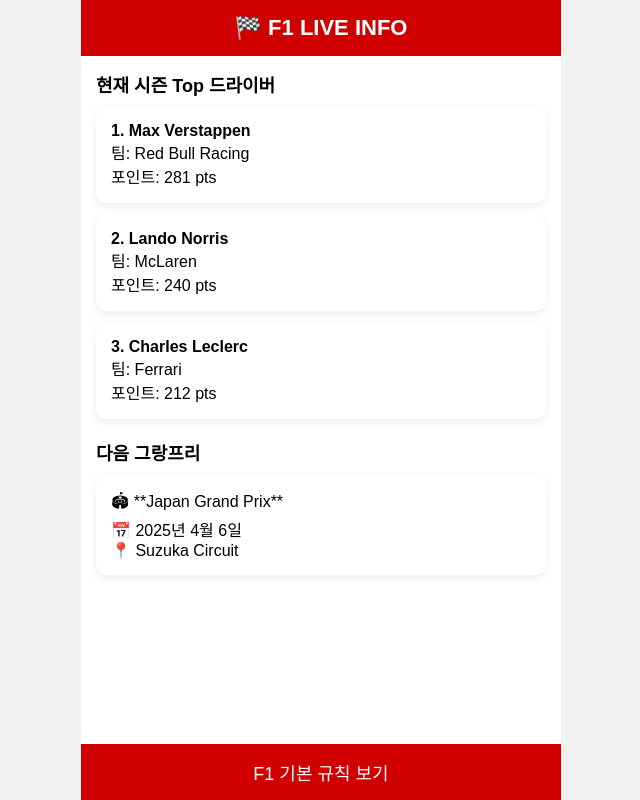
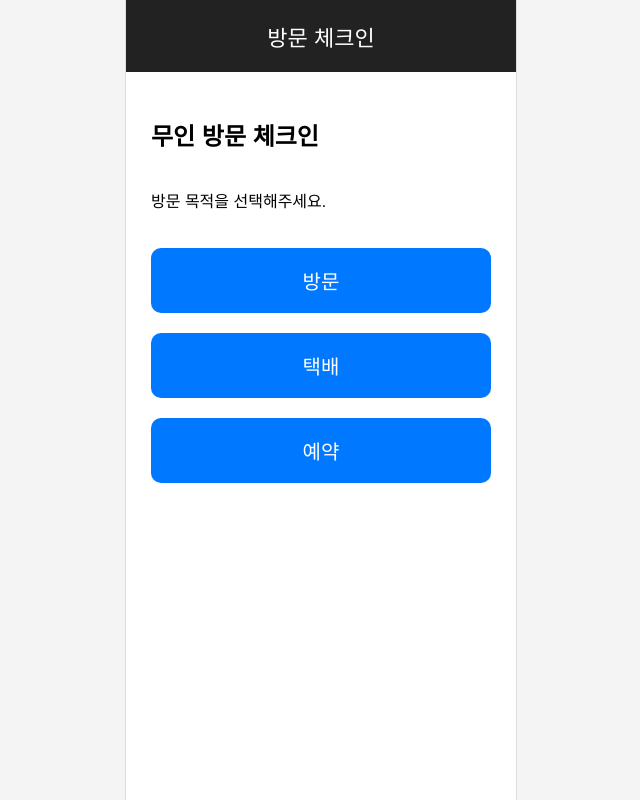
Before and after one commit to H4YI3R/moblie-prototype, a plain HTML site: page index.html in a window 1280 px wide. Shown: the whole page, without its empty margins (319-959 px from the left). Drawn offline with Linux system fonts and the light colour scheme.

Commit message:
Update index.html

```diff
--- a/index.html
+++ b/index.html
@@ -3,149 +3,161 @@
 <head>
 <meta charset="UTF-8">
 <meta name="viewport" content="width=device-width, initial-scale=1.0">
-    <title>F1 정보 서비스 (Prototype)</title>
+<title>무인 방문 체크인 키오스크</title>
 
 <style>
     body {
         margin: 0;
-            font-family: Arial, sans-serif;
-            background: #f1f1f1;
+        font-family: 'Arial', sans-serif;
+        background: #f4f4f4;
+        display: flex;
+        justify-content: center;
+        height: 100vh;
     }
 
-        .container {
-            max-width: 480px;
-            margin: 0 auto;
+    /* 키오스크 세로 화면 */
+    .screen {
+        width: 390px;
         height: 100vh;
+        background: white;
         display: flex;
         flex-direction: column;
-            background: white;
+        border-left: 1px solid #ddd;
+        border-right: 1px solid #ddd;
+        overflow: hidden;
     }
 
-        .header {
-            padding: 15px;
-            background: #d00000;
+    header {
+        background: #222;
         color: white;
+        padding: 20px;
         text-align: center;
-            font-weight: bold;
         font-size: 22px;
     }
 
-        .content {
+    .page {
         flex: 1;
-            overflow-y: auto;
-            padding: 15px;
+        display: none;
+        flex-direction: column;
+        padding: 25px;
+        animation: fade 0.3s;
     }
 
-        .section-title {
-            font-size: 18px;
-            margin-bottom: 10px;
-            font-weight: bold;
+    .page.active {
+        display: flex;
     }
 
-        .card {
-            background: white;
-            padding: 15px;
-            margin-bottom: 12px;
-            border-radius: 10px;
-            box-shadow: 0 3px 8px rgba(0,0,0,0.08);
+    @keyframes fade {
+        from { opacity: 0; }
+        to { opacity: 1; }
     }
 
-        .bottom-btn {
-            position: sticky;
-            bottom: 0;
-            background: #d00000;
-            padding: 15px;
+    .btn {
+        background: #0078ff;
+        color: white;
+        padding: 18px;
+        margin-top: 20px;
+        border-radius: 10px;
+        font-size: 20px;
         text-align: center;
-            color: white;
-            font-size: 18px;
         cursor: pointer;
+        user-select: none;
     }
 
-        /* Modal */
-        .modal-overlay {
-            display: none;
-            position: fixed;
-            top:0; left:0;
-            width:100%; height:100%;
-            background: rgba(0,0,0,0.5);
-            justify-content:center;
-            align-items:center;
+    .btn:hover {
+        background: #006ae0;
     }
 
-        .modal {
-            width: 80%;
-            background: white;
-            padding: 20px;
+    input {
+        padding: 15px;
+        font-size: 18px;
         border-radius: 10px;
+        border: 1px solid #ccc;
+        margin-top: 10px;
     }
 
-        .close-btn {
-            margin-top: 15px;
-            background: #d00000;
-            padding: 10px;
+    .success {
+        font-size: 26px;
         text-align: center;
-            border-radius: 8px;
-            color: white;
-            cursor: pointer;
+        margin-top: 80px;
     }
 </style>
 </head>
+
 <body>
+<div class="screen">
 
-<div class="container">
-    <div class="header">🏁 F1 LIVE INFO</div>
+    <header>방문 체크인</header>
 
-    <div class="content">
-        <div class="section-title">현재 시즌 Top 드라이버</div>
+    <!-- 1. 시작 페이지 -->
+    <div class="page active" id="page-start">
+        <h2>무인 방문 체크인</h2>
+        <p>방문 목적을 선택해주세요.</p>
 
-        <div class="card">
-            <strong>1. Max Verstappen</strong><br>
-            팀: Red Bull Racing<br>
-            포인트: 281 pts
+        <div class="btn" onclick="go('page-visit')">방문</div>
+        <div class="btn" onclick="go('page-delivery')">택배</div>
+        <div class="btn" onclick="go('page-reserve')">예약</div>
     </div>
 
-        <div class="card">
-            <strong>2. Lando Norris</strong><br>
-            팀: McLaren<br>
-            포인트: 240 pts
+    <!-- 2. 방문자 정보 입력 -->
+    <div class="page" id="page-visit">
+        <h2>방문자 정보 입력</h2>
+
+        <label>이름</label>
+        <input type="text" id="name">
+
+        <label style="margin-top:15px;">전화번호</label>
+        <input type="text" id="phone" placeholder="010-0000-0000">
+
+        <div class="btn" onclick="complete()">체크인 완료</div>
+        <div class="btn" style="background:#888;" onclick="go('page-start')">뒤로가기</div>
     </div>
 
-        <div class="card">
-            <strong>3. Charles Leclerc</strong><br>
-            팀: Ferrari<br>
-            포인트: 212 pts
+    <!-- 3. 택배 화면 -->
+    <div class="page" id="page-delivery">
+        <h2>택배 도착 등록</h2>
+        <label>택배 기사님 성함</label>
+        <input type="text">
+
+        <label style="margin-top:15px;">택배사</label>
+        <input type="text">
+
+        <div class="btn" onclick="complete()">등록 완료</div>
+        <div class="btn" style="background:#888;" onclick="go('page-start')">뒤로가기</div>
     </div>
 
+    <!-- 4. 예약자 화면 -->
+    <div class="page" id="page-reserve">
+        <h2>예약 확인</h2>
+        <label>예약자 이름</label>
+        <input type="text">
 
-        <div class="section-title" style="margin-top:20px;">다음 그랑프리</div>
+        <label style="margin-top:15px;">예약 번호</label>
+        <input type="text">
 
-        <div class="card">
-            🏟 **Japan Grand Prix**<br>
-            📅 2025년 4월 6일<br>
-            📍 Suzuka Circuit
-        </div>
+        <div class="btn" onclick="complete()">확인 완료</div>
+        <div class="btn" style="background:#888;" onclick="go('page-start')">뒤로가기</div>
     </div>
 
-    <div class="bottom-btn" id="openModal">F1 기본 규칙 보기</div>
+    <!-- 5. 완료 페이지 -->
+    <div class="page" id="page-complete">
+        <div class="success">✔ 체크인이 완료되었습니다!</div>
+        <div class="btn" onclick="go('page-start')" style="margin-top:40px;">처음으로</div>
     </div>
 
-<!-- Modal -->
-<div class="modal-overlay" id="modalOverlay">
-    <div class="modal">
-        <h3>F1 기본 규칙</h3>
-        <p>• 시즌 동안 여러 GP에서 누적 포인트로 순위를 결정합니다.<br>
-           • 예선(Q1~Q3) 성적이 결승 출발 순서를 결정합니다.<br>
-           • 1위 25점, 2위 18점, 3위 15점… 방식으로 포인트가 주어집니다.<br>
-           • 스프린트 레이스가 있는 주말도 있습니다.
-        </p>
-        <div class="close-btn" id="closeModal">닫기</div>
-    </div>
 </div>
 
 <script>
-    const modal = document.getElementById("modalOverlay");
-    document.getElementById("openModal").onclick = () => modal.style.display = "flex";
-    document.getElementById("closeModal").onclick = () => modal.style.display = "none";
+    // 페이지 전환 함수
+    function go(target) {
+        document.querySelectorAll('.page').forEach(p => p.classList.remove('active'));
+        document.getElementById(target).classList.add('active');
+    }
+
+    // 체크인 완료
+    function complete() {
+        go('page-complete');
+    }
 </script>
 
 </body>
```
Lines whose indentation alone changed are shown as unchanged.
